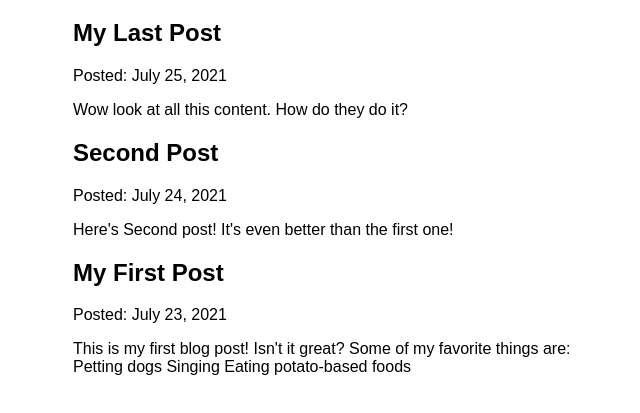
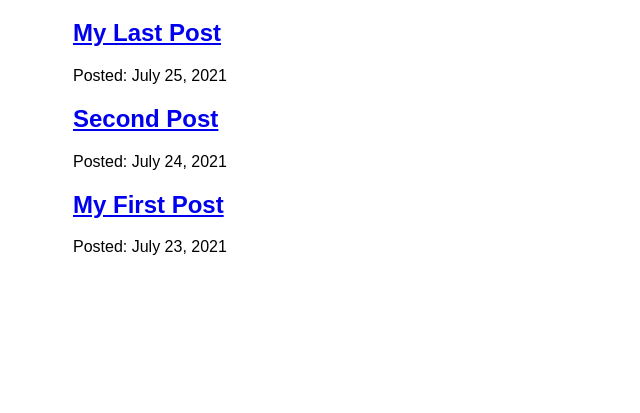
Before and after one commit to dhavalstalwart/Gatsby-demo-app, a Gatsby site: page /blog in a window 1280 px wide. Shown: the part 175-588 px from the top of the page, without its empty margins (317-957 px from the left). Built offline with nearby package versions, Linux system fonts and the light colour scheme; Gatsby itself is replaced by a stand-in of ours.

Commit message:
Created dynamic file based routing using gatsby’s file system route API

```diff
--- a/blog/my-last-post.mdx
+++ b/blog/my-last-post.mdx
@@ -1,7 +1,7 @@
 ---
 title: "My Last Post"
 date: "2021-07-25"
-slug: "My-Last-post"
+slug: "my-last-post"
 ---
 
 Wow look at all this content. How do they do it?
--- a/blog/my-second-post.mdx
+++ b/blog/my-second-post.mdx
@@ -1,7 +1,7 @@
 ---
 title: "Second Post"
 date: "2021-07-24"
-slug: "Second-post"
+slug: "second-post"
 ---
 
 Here's Second post! It's even better than the first one!
--- a/src/pages/blog.js
+++ b/src/pages/blog/index.js
@@ -1,7 +1,7 @@
 import * as React from "react";
-import Layout from "../components/layout";
-import Seo from "../components/Seo";
-import { graphql } from "gatsby";
+import Layout from "../../components/layout";
+import Seo from "../../components/Seo";
+import { graphql, Link } from "gatsby";
 
 const BlogPage = ({ data }) => {
   const BlogPosts = data.allMdx.nodes;
@@ -12,9 +12,11 @@
         BlogPosts.map((node) => {
           return (
             <article key={node.id}>
-              <h2>{node.frontmatter.title}</h2>
+              <Link to={`/blog/${node.frontmatter.slug}`}>
+                <h2>{node.frontmatter.title}</h2>
+              </Link>
               <p>Posted: {node.frontmatter.date}</p>
-              <p>{node.excerpt}</p>
+              {/* <p>{node.excerpt}</p> */}
             </article>
           );
         })
```
Also changed, not shown: src/pages/blog/{mdx.frontmatter__slug}.js (added, +28 -0 lines).
